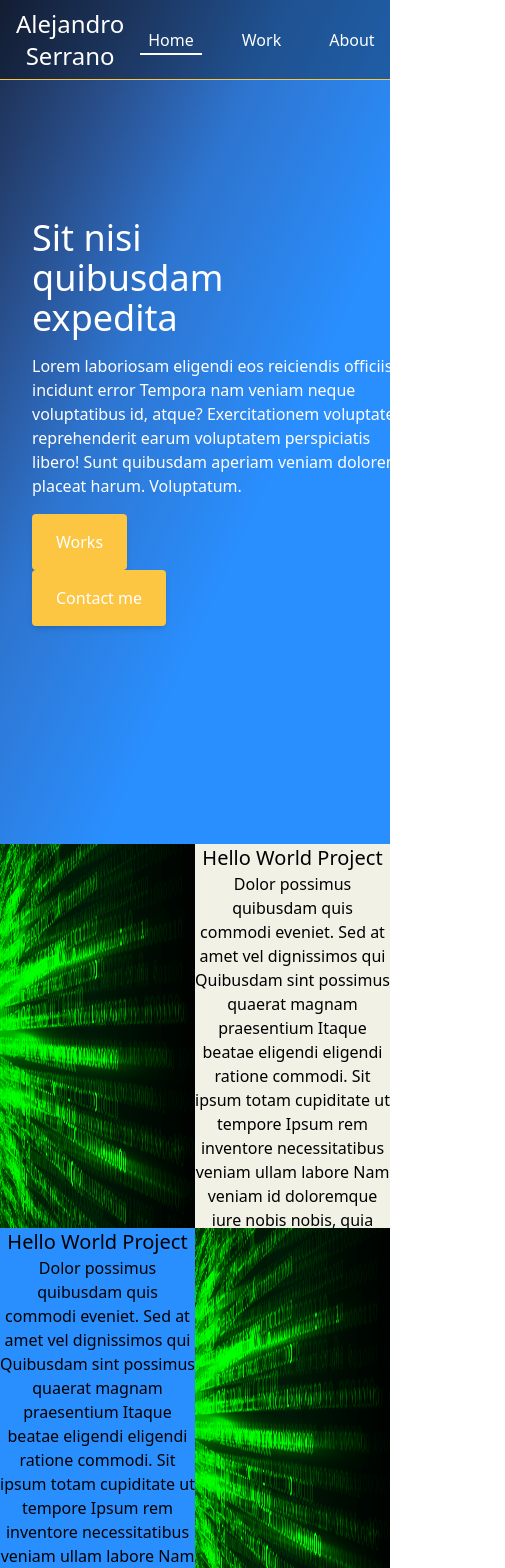
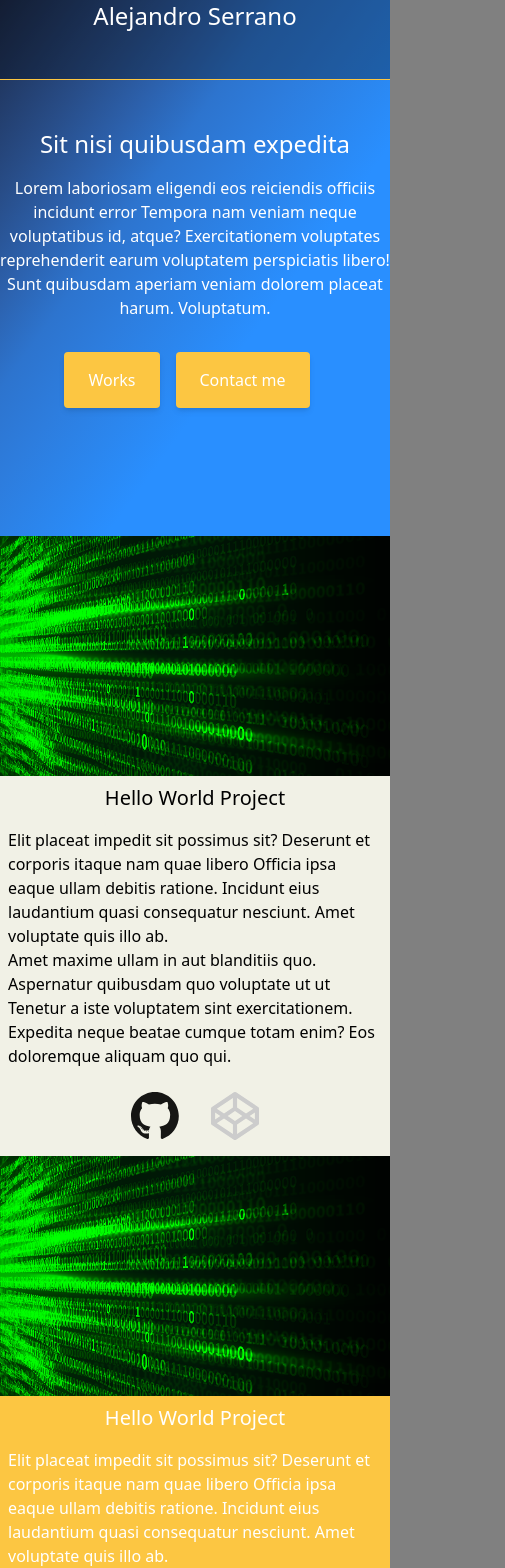
Before and after one commit to Andresser17/andresser17.github.io, a React (Create React App) app: page / in a window 390 px wide. Shown: the top 1568 px of the page, 505 px wide, since content can reach past the window. Built offline with nearby package versions, Linux system fonts and the light colour scheme.

Commit message:
Changed styles architecture to Mobile First, redesign Projects section

```diff
--- a/package.json
+++ b/package.json
@@ -34,10 +34,5 @@
       "last 1 firefox version",
       "last 1 safari version"
     ]
-  },
-  "devDependencies": {
-    "autoprefixer": "^10.4.0",
-    "postcss": "^8.4.5",
-    "tailwindcss": "^3.0.7"
   }
 }
--- a/src/App.js
+++ b/src/App.js
@@ -4,18 +4,18 @@ import "./styles/App.css";
 // Complete Sections (components)
 import Header from "./components/Header";
 // Pages
-import Work from "./pages/Work";
+import Projects from "./pages/Projects";
 import About from "./pages/About";
 import Contact from "./pages/Contact";
 
 function App() {
   return (
-    <div>
+    <div className="text-white">
       <Header />
       <main>
-        <Work />
-        <About />
-        <Contact />
+        <Projects />
+        {/* <About /> */}
+        {/* <Contact /> */}
       </main>
     </div>
   );
--- a/src/components/Header.js
+++ b/src/components/Header.js
@@ -4,8 +4,9 @@ import Buttons from "./Buttons";
 function MenuList(props) {
   const items = props.items.map((item) => {
     const id = item.toLowerCase();
-    const styles =
-      props.selected === id ? `mx-4 px-2 py-0.5 border-b-2` : `mx-4 px-2 py-0.5`;
+    let styles = `mx-4 px-2 py-0.5`;
+
+    if (props.selected === id) styles = `${styles} border-b-2`;
 
     return (
       <li key={id}>
@@ -20,16 +21,16 @@ function MenuList(props) {
     );
   });
 
-  return <ul className="flex">{items}</ul>;
+  return <ul className="flex hidden">{items}</ul>;
 }
 
 function Header() {
   const [selected, setSelected] = useState("home");
   return (
-    <header id="home">
+    <header id="home" className="w-screen">
       <div
         id="top-panel"
-        className="absolute flex items-center justify-between w-full h-20 px-4 text-white bg-black border-b border-fourth bg-opacity-30"
+        className="absolute w-full h-20 text-white bg-black border-b border-fourth bg-opacity-30"
       >
         <div className="logo">
           <h1 className="text-2xl text-center">Alejandro Serrano</h1>
@@ -42,16 +43,22 @@ function Header() {
           />
         </div>
       </div>
-      <div className="flex items-center h-screen px-8 text-white cont-blue-gradient">
-        <div className="flex flex-wrap items-start w-2/3">
-          <div className="flex flex-col items-start w-full mb-4">
-            <span className="w-auto mb-4 text-4xl">Sit nisi quibusdam expedita</span>
-            <span className="w-96">
-              Lorem laboriosam eligendi eos reiciendis officiis incidunt error Tempora nam veniam neque voluptatibus id, atque? Exercitationem voluptates reprehenderit earum voluptatem perspiciatis libero! Sunt quibusdam aperiam veniam dolorem placeat harum. Voluptatum.
+      <div className="flex items-center py-32 text-white cont-blue-gradient">
+        <div className="flex flex-wrap justify-center">
+          <div className="flex flex-col items-center w-full mb-8">
+            <span className="mb-4 text-center text-2xl">
+              Sit nisi quibusdam expedita
+            </span>
+            <span className="text-center">
+              Lorem laboriosam eligendi eos reiciendis officiis incidunt error
+              Tempora nam veniam neque voluptatibus id, atque? Exercitationem
+              voluptates reprehenderit earum voluptatem perspiciatis libero!
+              Sunt quibusdam aperiam veniam dolorem placeat harum. Voluptatum.
             </span>
           </div>
+
           <div className="mr-4">
-            <Buttons href="#" text="Works"/>
+            <Buttons href="#" text="Works" />
           </div>
           <div className="mr-4">
             <Buttons href="#" text="Contact me" />
--- a/src/components/SectionTitle.js
+++ b/src/components/SectionTitle.js
@@ -1,8 +1,10 @@
 function SectionTitle(props) {
   return (
-    <h2 className="px-4 pb-2 text-3xl text-center border-b-2 border-fourth">
-      {props.text}
-    </h2>
+    <div className="flex justify-center w-full p-4">
+      <h2 className="px-4 pb-2 text-3xl text-center border-b-2 border-fourth">
+        {props.text}
+      </h2>
+    </div>
   );
 }
 
--- a/src/index.css
+++ b/src/index.css
@@ -4,6 +4,10 @@
 
 * {
   box-sizing: border-box;
+}
+
+body {
+  background: gray;
 }
 
 /* body { */
--- a/src/pages/About.js
+++ b/src/pages/About.js
@@ -12,11 +12,9 @@ function About() {
   return (
     <section
       id="about"
-      className="flex flex-wrap items-start h-screen px-4 py-8 text-white bg-first"
+      className="flex flex-wrap items-start px-4 py-8 text-white bg-first"
     >
-      <div className="flex justify-center w-full p-4">
-        <SectionTitle text="About Me" />
-      </div>
+      <SectionTitle text="About Me" />
       <div className="w-1/2">
         {/* <img src={authorPic} className="m-auto rounded w-72" /> */}
       </div>
--- a/src/pages/Contact.js
+++ b/src/pages/Contact.js
@@ -56,7 +56,7 @@ function Contact() {
   return (
     <section
       id="contact"
-      className="flex flex-wrap items-start h-screen px-4 py-8 bg-second"
+      className="flex flex-wrap items-start px-4 py-8 bg-second"
     >
       <div className="flex justify-center w-full p-4">
         <SectionTitle text="Contact Me" />
--- a/src/pages/Projects.js
+++ b/src/pages/Projects.js
@@ -1,3 +1,5 @@
+// Components
+import Icons from "../components/Icons";
 // Icons
 import githubIcon from "../icons/github-icon-1.svg";
 import codepenIcon from "../icons/codepen-icon.svg";
@@ -6,12 +8,31 @@ import sampleImage from "../images/sample-image.png";
 
 function Card(props) {
   return (
-    <article className="flex w-full even:bg-red-400">
-      <div className="">
-        <img src={sampleImage} className="w-2/4 h-full" />
+    <article className="w-full bg-third text-black even:bg-fourth even:text-white">
+      <div className="w-full">
+        <img src={sampleImage} className="w-full h-60" />
       </div>
-      <div className="flex items-center justify-center w-full bg-green-300 h-1/4">
-        <span>{props.text}</span>
+      <div className="w-full p-2">
+        <h2 className="text-center text-xl">Hello World Project</h2>
+        <p className="my-4">
+          <div>
+            Elit placeat impedit sit possimus sit? Deserunt et corporis itaque
+            nam quae libero Officia ipsa eaque ullam debitis ratione. Incidunt
+            eius laudantium quasi consequatur nesciunt. Amet voluptate quis illo
+            ab.
+          </div>
+          <div>
+            Amet maxime ullam in aut blanditiis quo. Aspernatur quibusdam quo
+            voluptate ut ut Tenetur a iste voluptatem sint exercitationem.
+            Expedita neque beatae cumque totam enim? Eos doloremque aliquam quo
+            qui.
+          </div>
+        </p>
+        <div className="flex justify-center py-2">
+          <Icons href="#" src={githubIcon} />
+          {/* Replace with a heroku icon */}
+          <Icons href="#" src={codepenIcon} />
+        </div>
       </div>
     </article>
   );
--- a/src/pages/Work.js
+++ /dev/null
@@ -1,72 +0,0 @@
-// Icons
-import githubIcon from "../icons/github-icon-1.svg";
-import codepenIcon from "../icons/codepen-icon.svg";
-// Images
-import sampleImage from "../images/sample-image.png";
-
-function ExtendedCard(props) {
-  return (
-    <div className="flex flex-wrap content-around justify-center hidden w-full h-full">
-      <div className="flex flex-wrap items-start justify-between w-full p-4">
-        {/* <img src={slide} className="w-64" /> */}
-        {/* <img src={slide} className="w-64" /> */}
-        {/* <img src={slide} className="w-64" /> */}
-      </div>
-      <a href="#32" className="block w-12 h-12 mx-4">
-        <img src={githubIcon} className="max-w-full max-h-full" />
-      </a>
-      <a href="#" className="block w-12 h-12 mx-4">
-        <img src={codepenIcon} className="max-w-full max-h-full" />
-      </a>
-    </div>
-  );
-}
-
-function Card(props) {
-  return (
-    <article className="flex w-full bg-third h-96 even:flex-row-reverse even:bg-second">
-      <div className="w-2/4">
-        <img src={sampleImage} className="w-full h-full" />
-      </div>
-      <div className="flex flex-col justify-around w-2/4">
-        <h2 className="text-xl text-center">Hello World Project</h2>
-        <p className="text-center">
-          Dolor possimus quibusdam quis commodi eveniet. Sed at amet vel
-          dignissimos qui Quibusdam sint possimus quaerat magnam praesentium
-          Itaque beatae eligendi eligendi ratione commodi. Sit ipsum totam
-          cupiditate ut tempore Ipsum rem inventore necessitatibus veniam ullam
-          labore Nam veniam id doloremque iure nobis nobis, quia Nemo et quasi
-          dignissimos voluptatem quaerat Iste a incidunt numquam dicta error?
-          Eveniet quam officiis
-        </p>
-        <div className="flex justify-center">
-          <a href="#32" className="block w-12 h-12 mx-4">
-            <img src={githubIcon} className="max-w-full max-h-full" />
-          </a>
-          {/* change for a heroku icon */}
-          <a href="#32" className="block w-12 h-12 mx-4">
-            <img src={codepenIcon} className="max-w-full max-h-full" />
-          </a>
-        </div>
-      </div>
-    </article>
-  );
-}
-
-function Work() {
-  return (
-    <section id="work" className="w-full">
-      <Card text="MODERN HTML & CSS FROM THE BEGINNING" />
-      <Card text="MODERN HTML & CSS FROM THE BEGINNING" />
-      <Card text="MODERN HTML & CSS FROM THE BEGINNING" />
-      <Card text="MODERN HTML & CSS FROM THE BEGINNING" />
-      <Card text="MODERN HTML & CSS FROM THE BEGINNING" />
-      <Card text="MODERN HTML & CSS FROM THE BEGINNING" />
-      <Card text="MODERN HTML & CSS FROM THE BEGINNING" />
-      <Card text="MODERN HTML & CSS FROM THE BEGINNING" />
-      <Card text="MODERN HTML & CSS FROM THE BEGINNING" />
-    </section>
-  );
-}
-
-export default Work;
```
